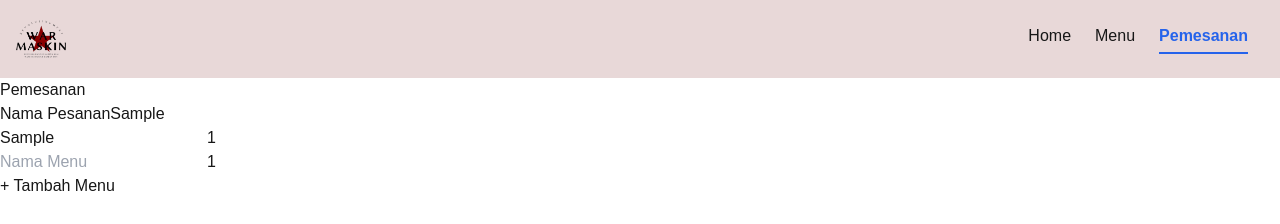
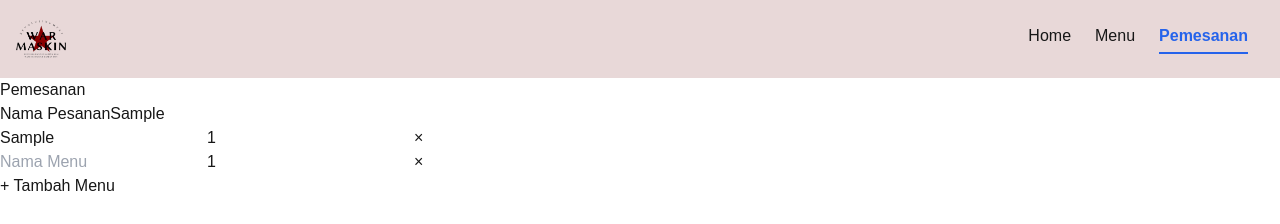
Before and after one commit to akmalghandi20/lagrande-pbs, a Next.js app in the folder frontend/: page /pemesanan in a window 1280 px wide. Both pictures are taken after typing "Sample", "Sample" into the empty fields and a click on the button "+ Tambah Menu". Shown: the top 224 px of the page. Built offline with nearby package versions, Linux system fonts and the light colour scheme.

Commit message:
dayan: membuat fungsi serta tombol untuk menghapus menu

```diff
--- a/frontend/app/pemesanan/page.tsx
+++ b/frontend/app/pemesanan/page.tsx
@@ -9,8 +9,13 @@ export default function Pemesanan() {
   ]);
 
   const handleAddMenu = () => {
-  setMenuItems([...menuItems, { namaMenu: '', jumlah: 1 }]);
-};
+    setMenuItems([...menuItems, { namaMenu: "", jumlah: 1 }]);
+  };
+
+  const handleRemoveMenu = (index: number) => {
+    const updated = menuItems.filter((_, i) => i !== index);
+    setMenuItems(updated);
+  };
 
   return (
     <div>
@@ -48,6 +53,12 @@ export default function Pemesanan() {
                 setMenuItems(updated);
               }}
             />
+
+            {menuItems.length > 1 && (
+              <button type="button" onClick={() => handleRemoveMenu(index)}>
+                &times;
+              </button>
+            )}
           </div>
         ))}
 
@@ -56,7 +67,6 @@ export default function Pemesanan() {
             + Tambah Menu
           </button>
         </div>
-
       </form>
     </div>
   );
```
